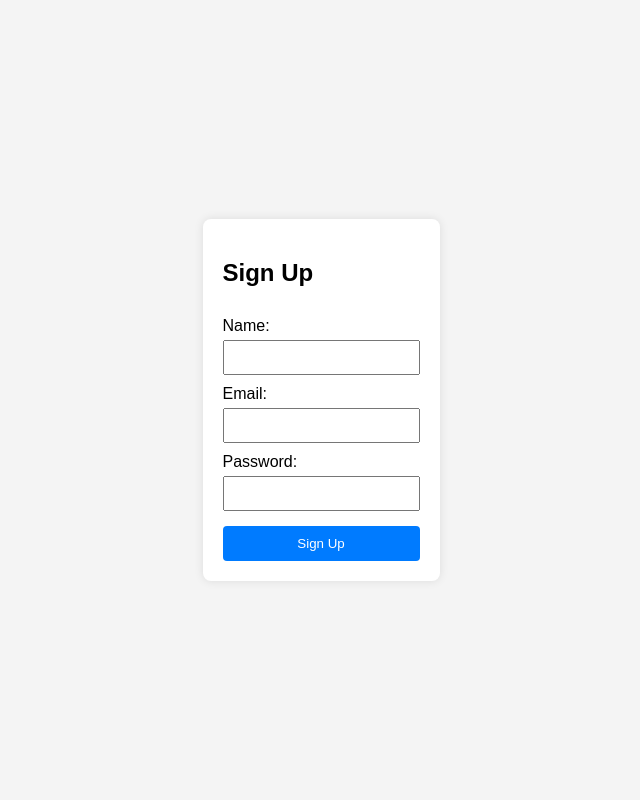
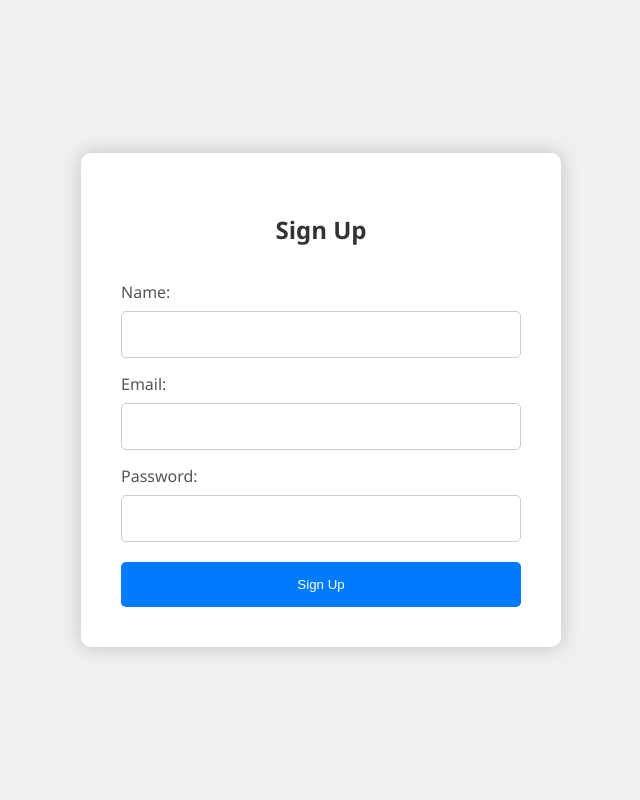
Before and after one commit to Sarmad426/E-commerce-CMS, a PHP site: page / in a window 1280 px wide. Shown: the whole page, without its empty margins (319-959 px from the left). Run offline with PHP 8.4, Linux system fonts and the light colour scheme.

Commit message:
Updated page styles

```diff
--- a/Sign-up/style.css
+++ b/Sign-up/style.css
@@ -1,6 +1,6 @@
 body {
-  font-family: Arial, sans-serif;
-  background-color: #f4f4f4;
+  font-family: "Segoe UI", Tahoma, Geneva, Verdana, sans-serif;
+  background-color: #f0f0f0;
   margin: 0;
   display: flex;
   justify-content: center;
@@ -10,9 +10,10 @@ body {
 
 .container {
   background-color: #fff;
-  padding: 20px;
-  border-radius: 8px;
-  box-shadow: 0 0 10px rgba(0, 0, 0, 0.1);
+  padding: 40px;
+  border-radius: 10px;
+  box-shadow: 0 0 20px rgba(0, 0, 0, 0.2);
+  width: 400px;
 }
 
 form {
@@ -20,21 +21,33 @@ form {
   flex-direction: column;
 }
 
+h2 {
+  text-align: center;
+  color: #333;
+}
+
 label {
-  margin-top: 10px;
+  margin-top: 15px;
+  color: #555;
 }
 
 input {
-  padding: 8px;
-  margin-top: 5px;
+  padding: 15px;
+  margin-top: 8px;
+  border: 1px solid #ccc;
+  border-radius: 5px;
 }
 
 button {
-  padding: 10px;
-  margin-top: 15px;
+  padding: 15px;
+  margin-top: 20px;
   background-color: #007bff;
   color: #fff;
   border: none;
-  border-radius: 4px;
+  border-radius: 5px;
   cursor: pointer;
 }
+
+button:hover {
+  background-color: #0056b3;
+}
```
